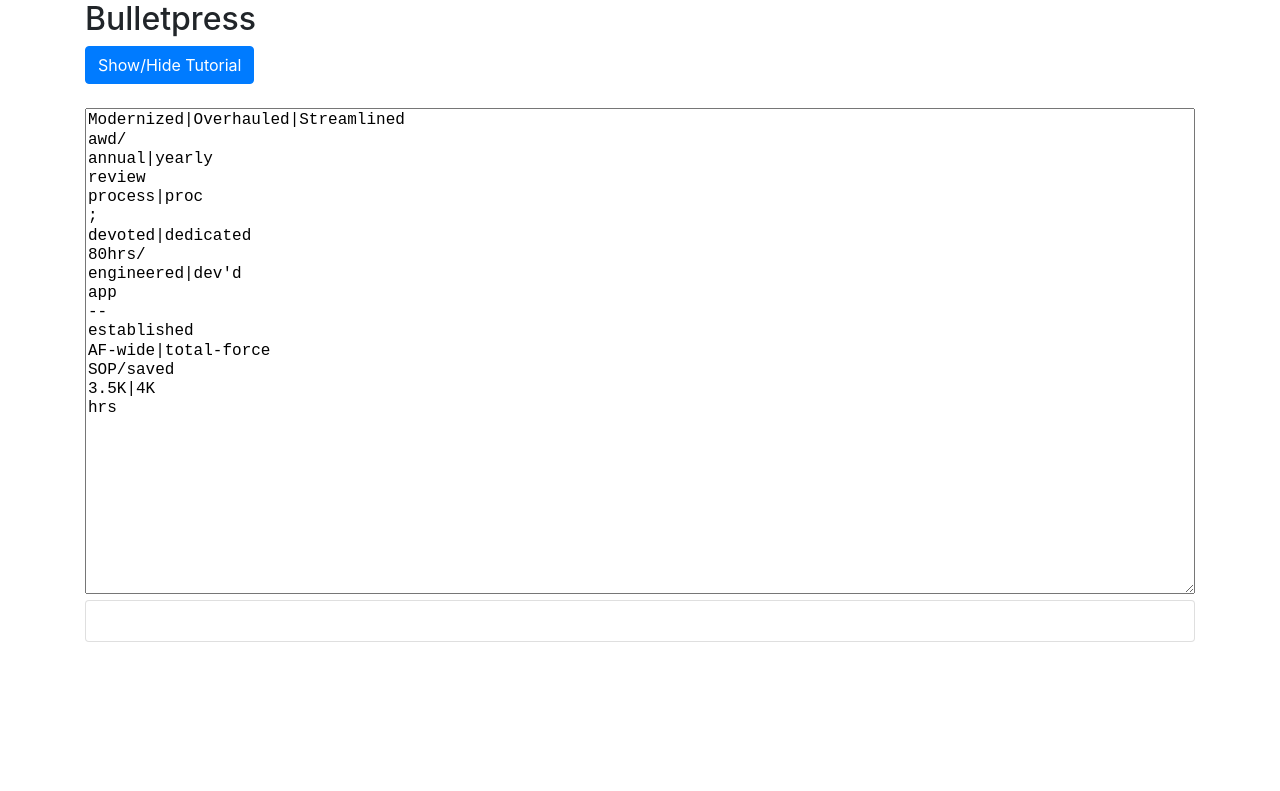
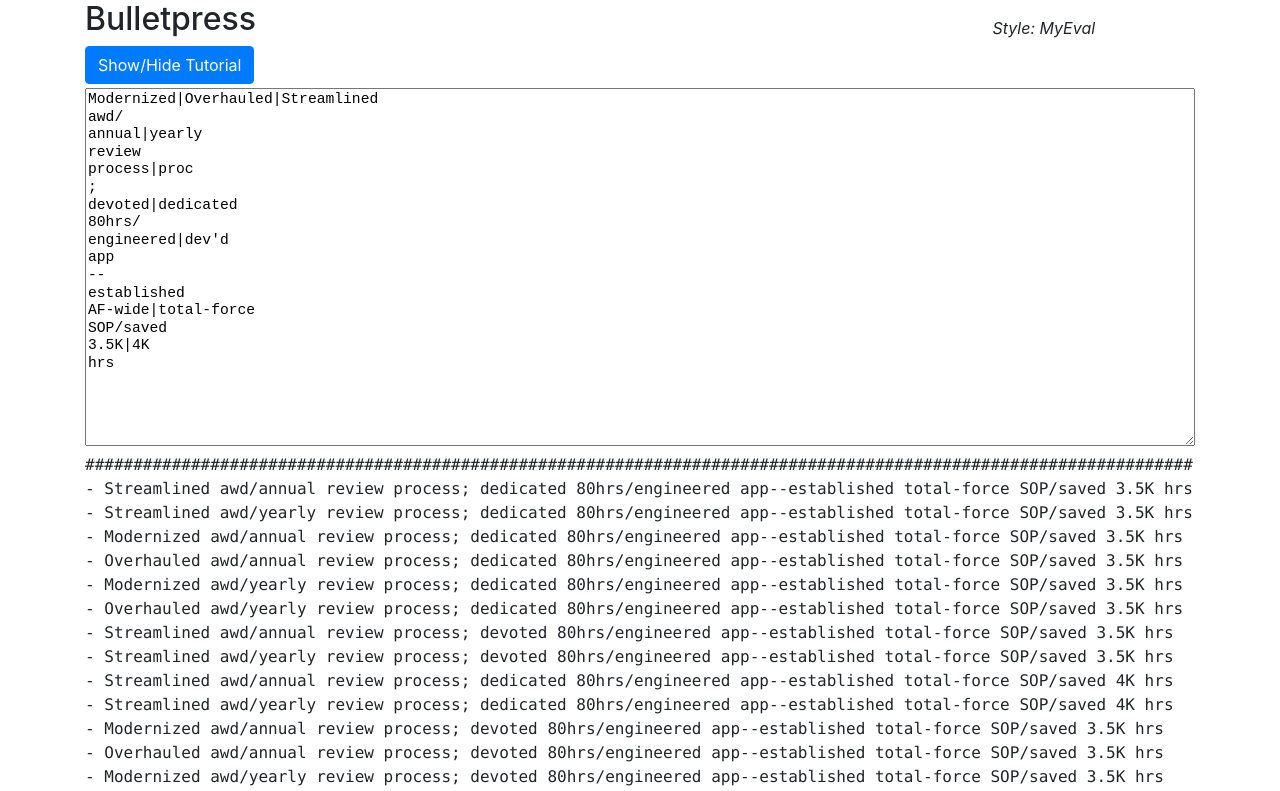
Before and after one commit to icmn/bulletpress, a plain HTML site: page index.html in a window 1280 px wide. Shown: the top 791 px of the page. Drawn offline with nearby package versions, Linux system fonts and the light colour scheme.

Commit message:
feat(myEval): add toggle btn for changing state & logic flows

```diff
--- a/index.html
+++ b/index.html
@@ -8,27 +8,55 @@
     <script src="https://maxcdn.bootstrapcdn.com/bootstrap/4.5.2/js/bootstrap.min.js"></script>
     <script src="js/main.js"></script>
     <style>
-      .times {
-        font-family: 'Times New Roman';
-        font-size: 14pt;
-        line-height: 1.2;
+      .characterlength {
+        font-family: "Consolas", monospace;
       }
       textarea, .code {
         font-family: monospace;
-        font-size: 12pt;
+        font-size: 11pt;
         line-height: 1.2;
       }
       textarea {
         width: 100%;
       }
+      .pixelwidth {
+        font-family: 'Times New Roman';
+        font-size: 14pt;
+        line-height: 1.2;
+      }
+      .pixelwidth textarea {
+        font-family: 'Times New Roman';
+        font-size: 14pt;
+        line-height: 1.2;
+      }
+      .toggle-text * {
+        cursor: pointer;
+      }
+      .toggle-text .txt-primary {
+        display: none;
+      }
+      .toggle-text input:checked + label .txt-primary {
+        display: inline-block;
+      }
+      .toggle-text input:checked + label .txt-alternate {
+        display: none;
+      }
     </style>
   </head>
   <body>
     <div class="container">
-      <h2>Bulletpress</h2>
-
-      <div>
-        <button type="button" class="btn btn-primary" data-toggle="collapse" data-target="#tutorial">Show/Hide Tutorial</button>
+      <div style="position: relative; height: 4em;">
+        <h2>Bulletpress</h2>
+        <span style="position: absolute; right: 9%; top: 1em;" class="toggle-text">
+          <input id="ckbox-style-mode" type="checkbox" checked="checked" style="display: none;" />
+          <label for="ckbox-style-mode">
+            <i class="txt-primary" title="115 Max Character Count">Style: MyEval</i>
+            <i class="txt-alternate" title="PDF - Pixel Length">Style: AF1206</i>
+          </label>
+        </span>
+        <div>
+          <button type="button" class="btn btn-primary" data-toggle="collapse" data-target="#tutorial">Show/Hide Tutorial</button>
+        </div>
       </div>
       <br/>
       <div id="tutorial" class="collapse card card-body">
@@ -107,10 +135,10 @@
 
         <p><button type="button" class="btn btn-primary" data-toggle="collapse" data-target="#tutorial">Hide Tutorial</button></p>
       </div>
-      <div>
-        <textarea rows="25" cols="100" id="textArea">Modernized|Overhauled|Streamlined&#10;awd/&#10;annual|yearly&#10;review&#10;process|proc&#10;;&#10;devoted|dedicated&#10;80hrs/&#10;engineered|dev'd&#10;app&#10;--&#10;established&#10;AF-wide|total-force&#10;SOP/saved&#10;3.5K|4K&#10;hrs</textarea>
+      <div id="bulletpress-editor" class="characterlength">
+        <textarea rows="20" cols="100" id="textArea">Modernized|Overhauled|Streamlined&#10;awd/&#10;annual|yearly&#10;review&#10;process|proc&#10;;&#10;devoted|dedicated&#10;80hrs/&#10;engineered|dev'd&#10;app&#10;--&#10;established&#10;AF-wide|total-force&#10;SOP/saved&#10;3.5K|4K&#10;hrs</textarea>
+        <div id="displayArea"></div>
       </div>
-      <div id="displayArea" class="times card card-body"></div>
     </div>
   </body>
 </html>
```
